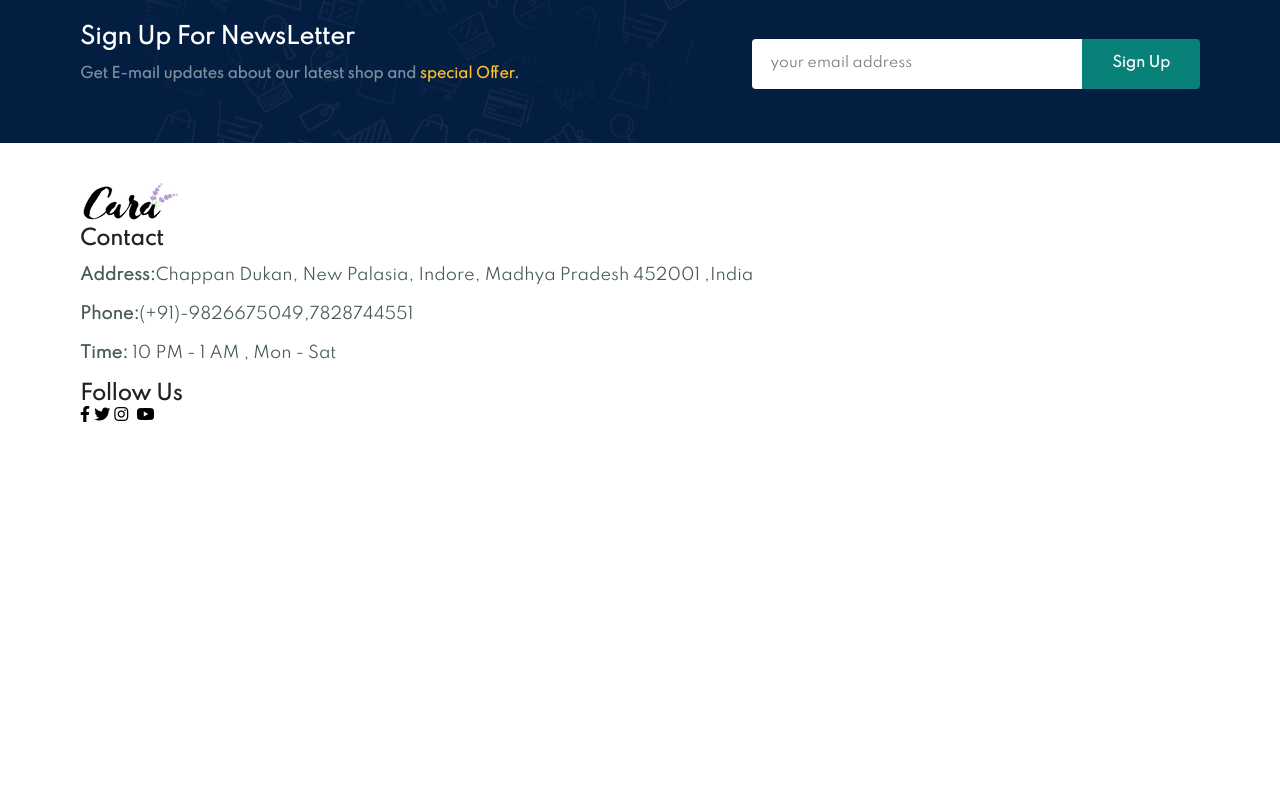
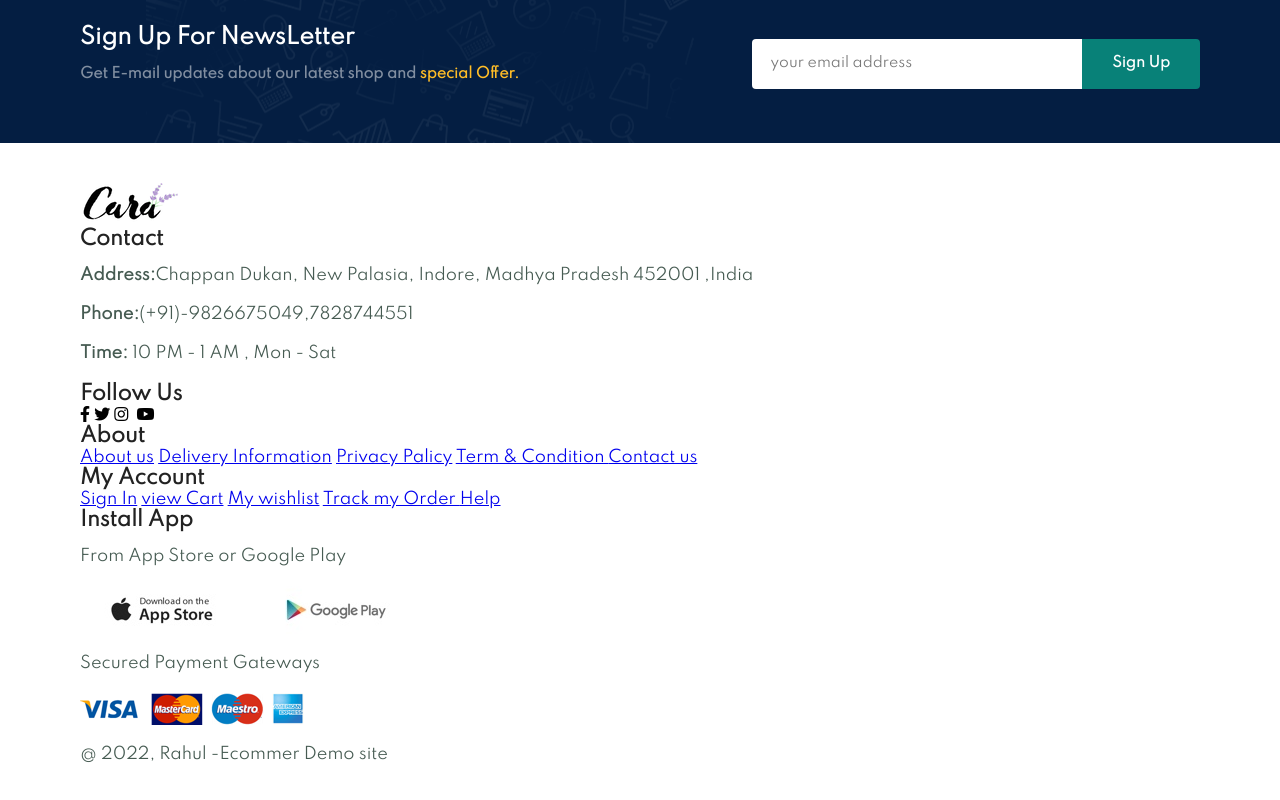
Before and after one commit to Rahuloo9/EcommeresWebsite-Demo, a plain HTML site: page E-Commers/index.html in a window 1280 px wide. Shown: the part 4632-5432 px from the top of the page. Before the commit the page ends 5097 px from the top, so only its background shows below. Drawn offline with Linux system fonts and the light colour scheme.

Commit message:
logo add

```diff
--- a/E-Commers/index.html
+++ b/E-Commers/index.html
@@ -23,7 +23,7 @@
     <section id="header">
 
 
-        <a href="#"><img src="img/logo.png" class="logo" alt=""></a>
+        <a href="#"><img  src="img/logo.png" class="logo" alt=""></a>
 
 
         <div>
@@ -412,7 +412,7 @@
 
 <footer class="section-p1">
     <div class="col">
-        <img src="img/logo.png" alt="">
+        <img class="logo" src="img/logo.png" alt="">
         <h4>Contact</h4>
 <p><strong>Address:</strong>Chappan Dukan, New Palasia, Indore, Madhya Pradesh 452001 ,India </p>
 <p><strong>Phone:</strong>(+91)-9826675049,7828744551 </p>
@@ -429,6 +429,38 @@
 </div>
 
     </div>
+
+<div class="col">
+    <h4>About</h4>
+    <a href="#">About us</a>
+    <a href="#">Delivery Information</a>
+    <a href="#">Privacy Palicy</a>
+    <a href="#">Term & Condition </a>
+    <a href="#">Contact us </a>
+</div>
+<div class="col">
+    <h4>My Account</h4>
+    <a href="#">Sign In</a>
+    <a href="#">view Cart</a>
+    <a href="#">My wishlist</a>
+    <a href="#">Track my Order </a>
+    <a href="#">Help </a>
+</div>
+<div class="col install">
+    <h4>Install App</h4>
+    <p>From App Store or Google Play</p>
+    <div class="row">
+        <img src="img/pay/app.jpg" alt="">
+        <img src="img/pay/play.jpg" alt="">
+
+    </div>
+    <p>Secured Payment Gateways</p>
+    <img src="img/pay/pay.png " alt="">
+
+</div>
+<div class="copyright">
+    <p>@ 2022, Rahul -Ecommer Demo site </p>
+</div>
 </footer>
 <script src="scripts.js">
 
```
